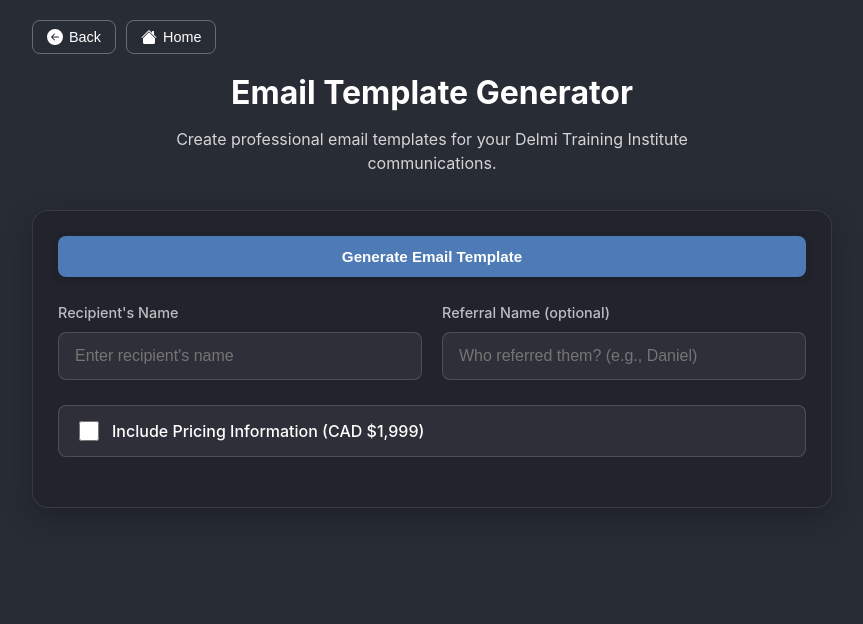
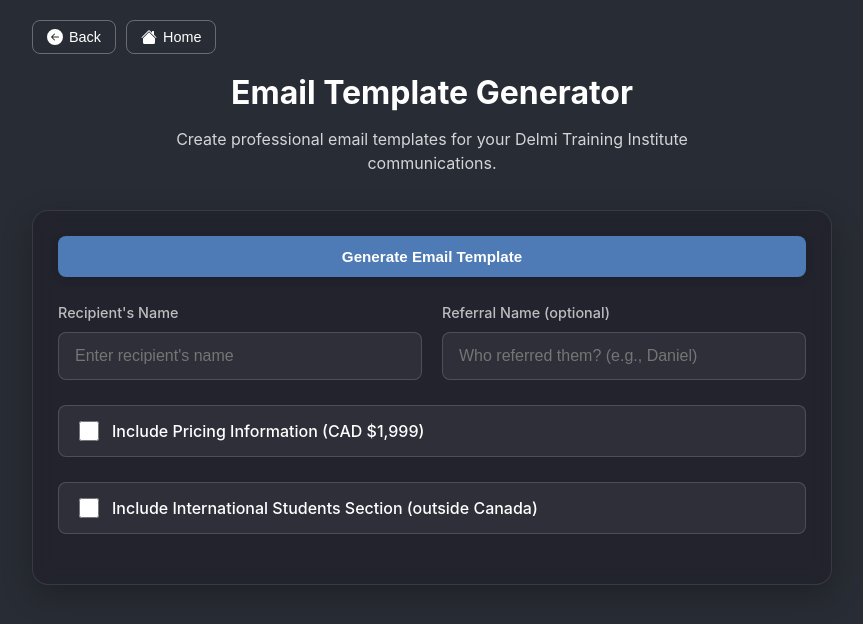
Before and after one commit to arjungautam1/CaptionGenerator, a React (Create React App) app: page / in a window 1280 px wide. Both pictures are taken after a click on the button "Email Template". Shown: the top 624 px of the page, without its empty margins (208-1071 px from the left). Built offline with nearby package versions, Linux system fonts and the light colour scheme.

Commit message:
EmailTemplate: add optional International Students section with social links and toggle

```diff
--- a/src/components/EmailTemplate/EmailTemplate.tsx
+++ b/src/components/EmailTemplate/EmailTemplate.tsx
@@ -11,6 +11,7 @@
   const [recipientName, setRecipientName] = useState('');
   const [referralName, setReferralName] = useState('');
   const [includePricing, setIncludePricing] = useState(false);
+  const [includeInternational, setIncludeInternational] = useState(false);
   const templateRef = useRef<HTMLDivElement>(null);
   const { width } = useWindowSize();
 
@@ -25,7 +26,9 @@
     const internshipLine = `\n\n✅  We also provide a 2-week on-field internship after course completion to give you practical, real-world experience.`;
     const safetyLine = `\n✅  We also provide safety training: WHMIS (Workplace Hazardous Materials Information System) and Working at Heights.`;
     const pricingLine = `\n\nOur courses are normally CAD $1,999, but from time to time we also offer special discounts. You can check our website or call us to get the best offer.`;
-    const template = `Hi ${recipientName || '[Name]'},\n\nI hope you're doing well.\n\nI'm reaching out to share information about the training programs offered at Delmi Training Institute.\n\n${courseList}${internshipLine}${safetyLine}${includePricing ? pricingLine : ''}\n\nYou can explore detailed course information here:\n👉  https://www.delmitraining.com/ourcourses\n\n${referralName ? `As ${referralName} shared your contact with us, we're pleased to extend a special discount exclusively for you.\n\n` : ''}If you have any questions or need help with enrollment, feel free to contact us:\n📞  +1 905-783-3564\n\nFor more information, visit our website:\n🌐  https://www.delmitraining.com\n\nFeel free to come and visit us at:\n🏢  7600 Ontario 27 #5a, Vaughan ON L4H 0P8, Canada\n📍  View on Google Maps: https://g.co/kgs/Y6unGMQ\n\nBest regards,\nDelmi Training Institute`;
+    const internationalSection = `\n\n🙏 Thank you for your interest in Delmi Training Institute! Currently, our training programs are only available to students who are based in Canada. At the moment, we are not able to offer courses to students outside Canada.\n\nHowever, we are working on launching online training programs soon so that international students like yourself from Uganda and other countries can also benefit from our hands-on training.\n\nIn the meantime, stay connected with us on our social media and YouTube channel for tutorials, updates, and announcements about upcoming online opportunities:\n\nYouTube: https://www.youtube.com/@Delmitraining\n\nInstagram: https://www.instagram.com/delmitraining/\n\nTikTok: https://www.tiktok.com/@delmitraining\n\nLinkedIn: https://www.linkedin.com/company/delmitraining\n\nWe truly appreciate your interest and look forward to supporting your learning journey in the near future.\n\nBest regards,\nDelmi Training Institute Team`;
+
+    const template = `Hi ${recipientName || '[Name]'},\n\nI hope you're doing well.\n\nI'm reaching out to share information about the training programs offered at Delmi Training Institute.\n\n${courseList}${internshipLine}${safetyLine}${includePricing ? pricingLine : ''}${includeInternational ? internationalSection : ''}\n\nYou can explore detailed course information here:\n👉  https://www.delmitraining.com/ourcourses\n\n${referralName ? `As ${referralName} shared your contact with us, we're pleased to extend a special discount exclusively for you.\n\n` : ''}If you have any questions or need help with enrollment, feel free to contact us:\n📞  +1 905-783-3564\n\nFor more information, visit our website:\n🌐  https://www.delmitraining.com\n\nFeel free to come and visit us at:\n🏢  7600 Ontario 27 #5a, Vaughan ON L4H 0P8, Canada\n📍  View on Google Maps: https://g.co/kgs/Y6unGMQ\n\nBest regards,\nDelmi Training Institute`;
 
     setEmailTemplate(template);
 
@@ -464,6 +467,49 @@
               Include Pricing Information (CAD $1,999)
             </label>
           </div>
+
+          <div style={{
+            marginBottom: '25px',
+            textAlign: 'left',
+            display: 'flex',
+            alignItems: 'center',
+            gap: '10px',
+            background: 'rgba(255, 255, 255, 0.06)',
+            padding: '12px 16px',
+            borderRadius: '8px',
+            border: '1px solid rgba(255, 255, 255, 0.15)',
+            transition: 'all 0.2s ease'
+          }}
+          onMouseOver={(e) => {
+            e.currentTarget.style.backgroundColor = 'rgba(255, 255, 255, 0.08)';
+          }}
+          onMouseOut={(e) => {
+            e.currentTarget.style.backgroundColor = 'rgba(255, 255, 255, 0.06)';
+          }}>
+            <input
+              type="checkbox"
+              id="includeInternational"
+              checked={includeInternational}
+              onChange={() => setIncludeInternational(!includeInternational)}
+              style={{
+                width: '20px',
+                height: '20px',
+                accentColor: themeColor,
+                cursor: 'pointer'
+              }}
+            />
+            <label
+              htmlFor="includeInternational"
+              style={{
+                fontSize: '1rem',
+                cursor: 'pointer',
+                color: '#fff',
+                fontWeight: '500'
+              }}
+            >
+              Include International Students Section (outside Canada)
+            </label>
+          </div>
         </div>
       </header>
     </div>
```
